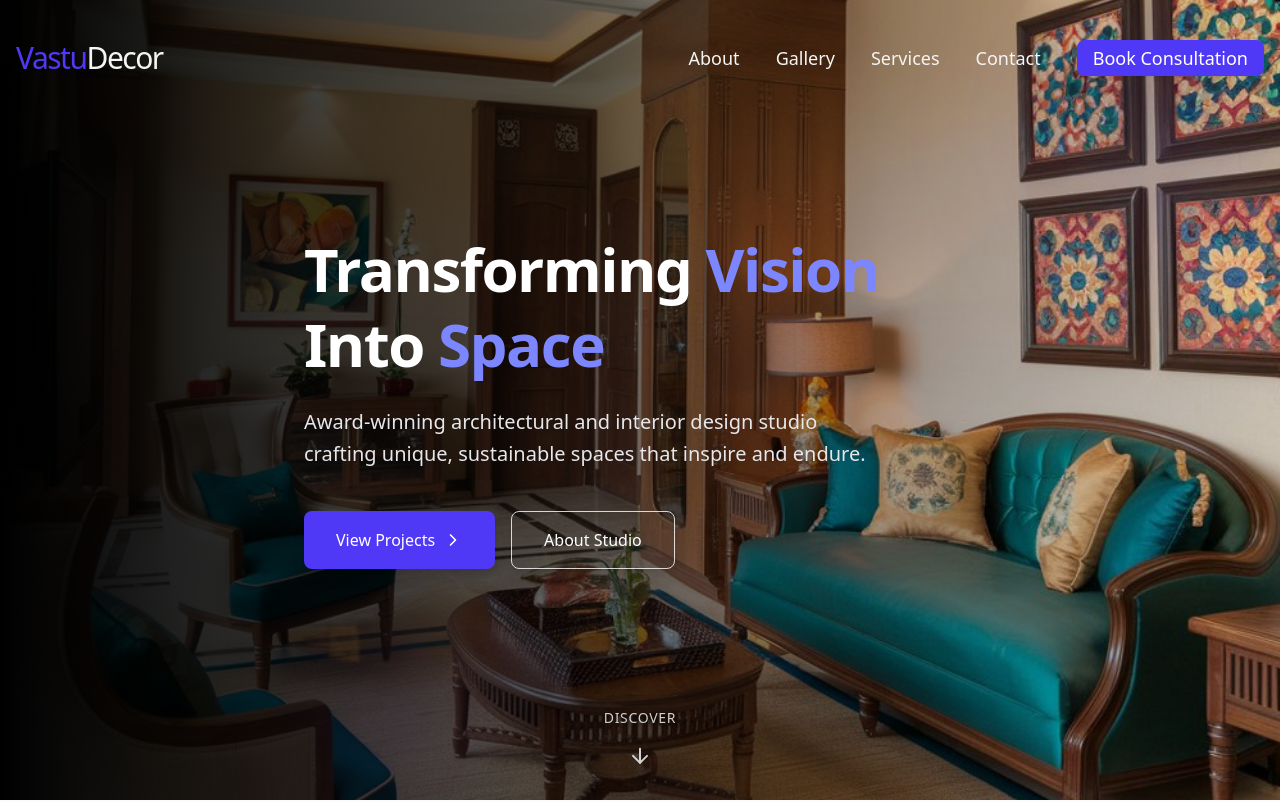
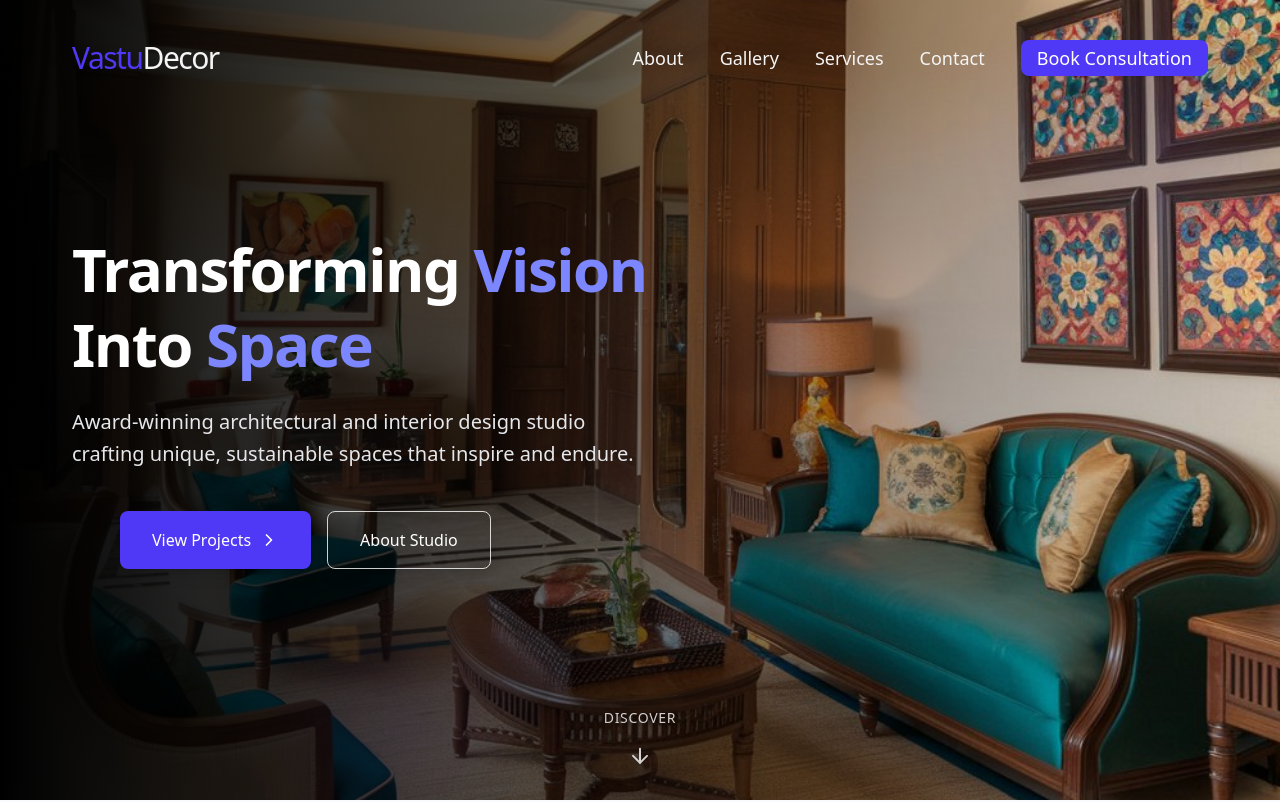
Before and after one commit to Animish2002/vastu-decor, a React (Vite) app: page / in a window 1280 px wide. Shown: the top 802 px of the page. Built offline with nearby package versions, Linux system fonts and the light colour scheme.

Commit message:
navbar and hero section changes

```diff
--- a/src/LandingPage/HeroSection.jsx
+++ b/src/LandingPage/HeroSection.jsx
@@ -8,8 +8,6 @@ const HeroSection = () => {
     <section className="relative h-screen overflow-hidden">
       {/* Overlay gradient with improved opacity balance */}
       <div className="absolute inset-0 bg-gradient-to-r from-black via-black/50 to-transparent z-10"></div>
-
-      {/* Hero image with subtle zoom animation using Framer Motion */}
       <motion.div
         className="absolute inset-0"
         initial={{ scale: 1.05 }}
@@ -25,7 +23,7 @@ const HeroSection = () => {
 
       {/* Content container with staggered animations */}
       <div className="relative z-20 h-full flex items-center">
-        <div className="mx-auto px-6">
+        <div className="px-18">
           <motion.div
             className="max-w-2xl"
             initial="hidden"
@@ -70,7 +68,7 @@ const HeroSection = () => {
             </motion.p>
 
             <motion.div
-              className="flex flex-col sm:flex-row space-y-4 sm:space-y-0 sm:space-x-4"
+              className="flex flex-col sm:flex-row space-y-4 sm:space-y-0 sm:space-x-4 ml-12"
               variants={{
                 hidden: { opacity: 0, y: 20 },
                 visible: {
--- a/src/LandingPage/Navbar.jsx
+++ b/src/LandingPage/Navbar.jsx
@@ -38,12 +38,12 @@ const Navbar = () => {
           : "bg-transparent py-5"
       )}
     >
-      <div className="container mx-auto px-4">
+      <div className=" mx-auto px-18">
         <div className="flex items-center justify-between">
           {/* Logo */}
           <a
             href="/"
-            className="text-2xl md:text-3xl font-light tracking-tighter text-gray-900 flex items-center "
+            className="text-2xl md:text-3xl font-light tracking-tighter text-gray-900 flex items-center"
           >
             <span className="text-indigo-600 font-medium">Vastu</span>
             <span
```
